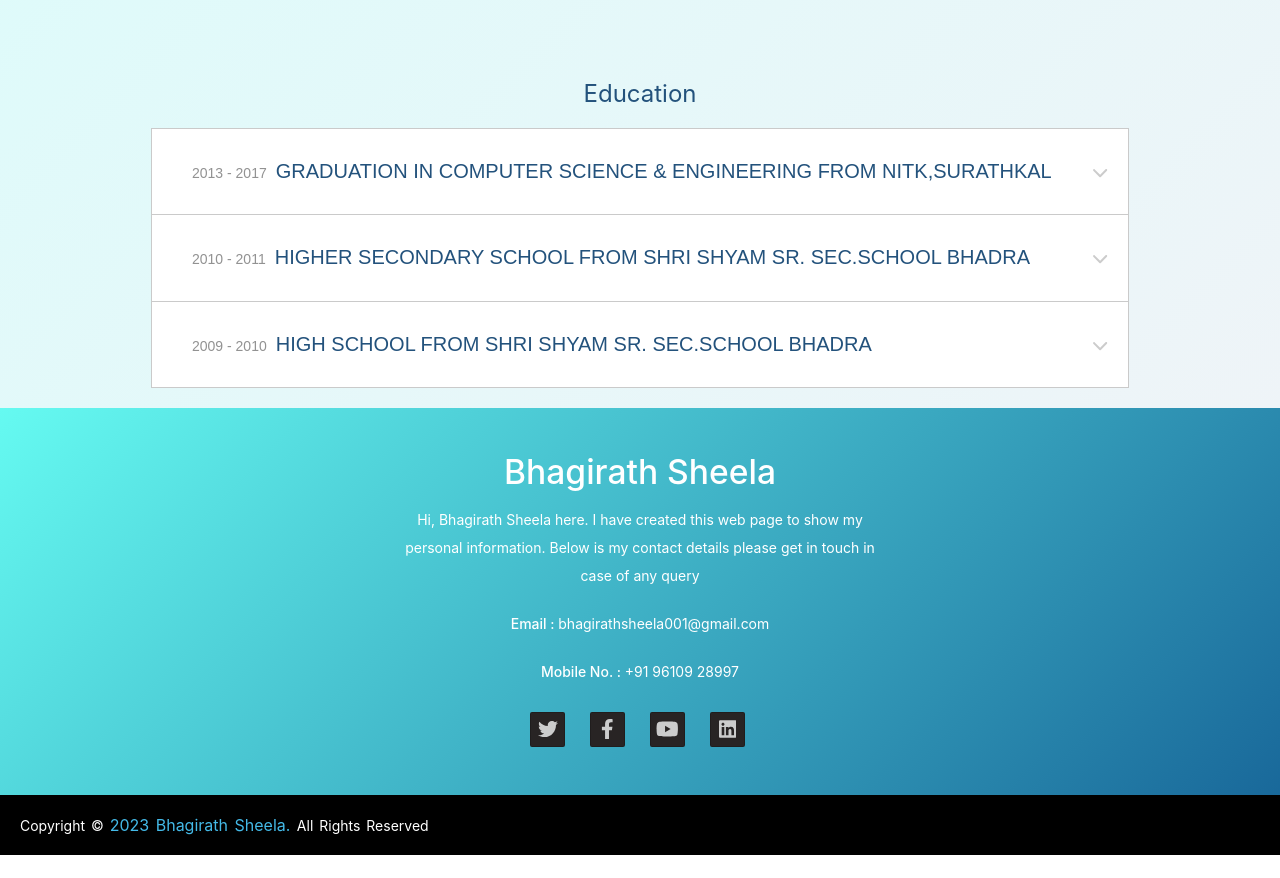
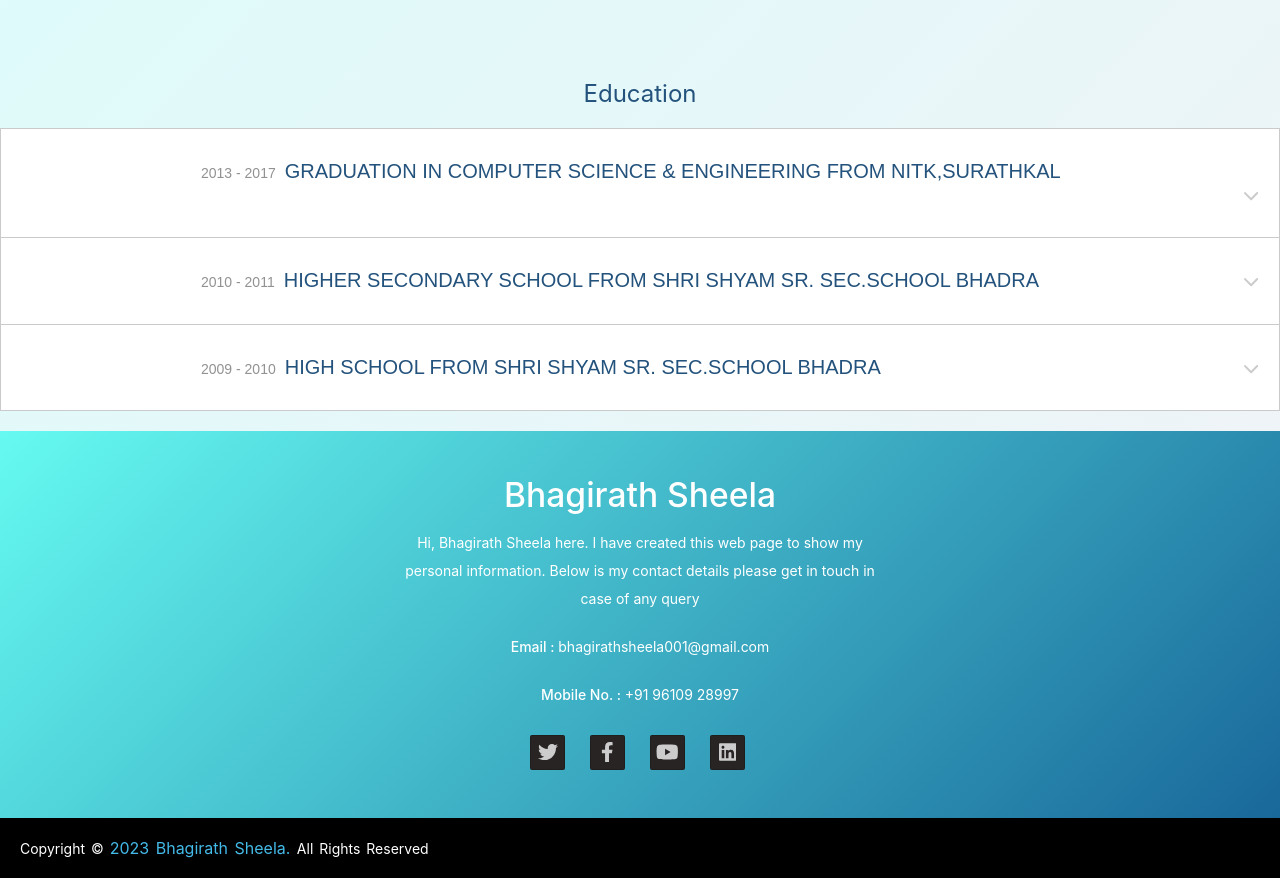
Before and after one commit to Bhagirathsheela/personal-website, a React (Create React App) app: page / in a window 1280 px wide. Shown: the part 1447-2325 px from the top of the page. Before the commit the page ends 2302 px from the top, so only its background shows below. Built offline with nearby package versions, Linux system fonts and the light colour scheme.

Commit message:
adding some responsive styles

```diff
--- a/public/css/styles.css
+++ b/public/css/styles.css
@@ -151,7 +151,7 @@ body {
     transition: all linear 0.15s;
     font-size: 20px;
     color: #23527c;
-    text-indent: 2em;
+    text-indent: 10em;
     text-decoration: none;
     padding: 31px 0;
     text-transform: uppercase;
@@ -164,6 +164,7 @@ body {
 .education_rows_title.focus {
     color: #23527c;
     text-decoration: none;
+    cursor: pointer;
 }
 
 .education_rows:last-child .education_rows_title {
@@ -960,15 +961,28 @@ body {
     .main-nav li:nth-child(1) {
         border-top: 1px solid #fff;
     }
+        .wrapper {
+            margin-top: 100px;
+            margin-bottom: 50px;
+        }
+
+        .flg-img {
+            width: 60px;
+        }
+        .education_rows_title{
+            padding: 15px;
+            font-size: 15px;
+            text-indent: 0;
+        }
 }
-@media (max-width:320px) {
+/* @media (max-width:320px) {
     .wrapper{margin-top: 100px;
         margin-bottom: 50px;}
  .flg-img{
    width: 60px;
  }
 
-}
+} */
 @media (min-width: 992px) {}
 
 @media (min-width: 1200px) {}
--- a/src/components/Body/Education.js
+++ b/src/components/Body/Education.js
@@ -34,16 +34,15 @@ const Education = () => {
           <div className="education_rows_wrap">
             {educationInfo.map((val, index) => (
               <div className="education_rows" key={index}>
-                <h5>
-                  <a className="education_rows_title">
-                    <span>{val.period}</span>
-                    {val.title}
-                    <i
-                      className="expand_collepse_arrow"
+                <h5
                   onClick={() => {
                     updateListClass(val.uniqueStateClass);
                   }}
                 >
+                  <a className="education_rows_title">
+                    <span>{val.period}</span>
+                    {val.title}
+                    <i className="expand_collepse_arrow">
                       {!showList[val.uniqueStateClass] && (
                         <svg
                           xmlns="http://www.w3.org/2000/svg"
@@ -80,7 +79,7 @@ const Education = () => {
                           viewBox="0 0 24 24"
                           fill="none"
                           xmlns="http://www.w3.org/2000/svg"
-                           className='arrow_in_edu'
+                          className="arrow_in_edu"
                         >
                           <g id="SVGRepo_bgCarrier" stroke-width="0"></g>
                           <g
```
Lines whose indentation alone changed are shown as unchanged.
